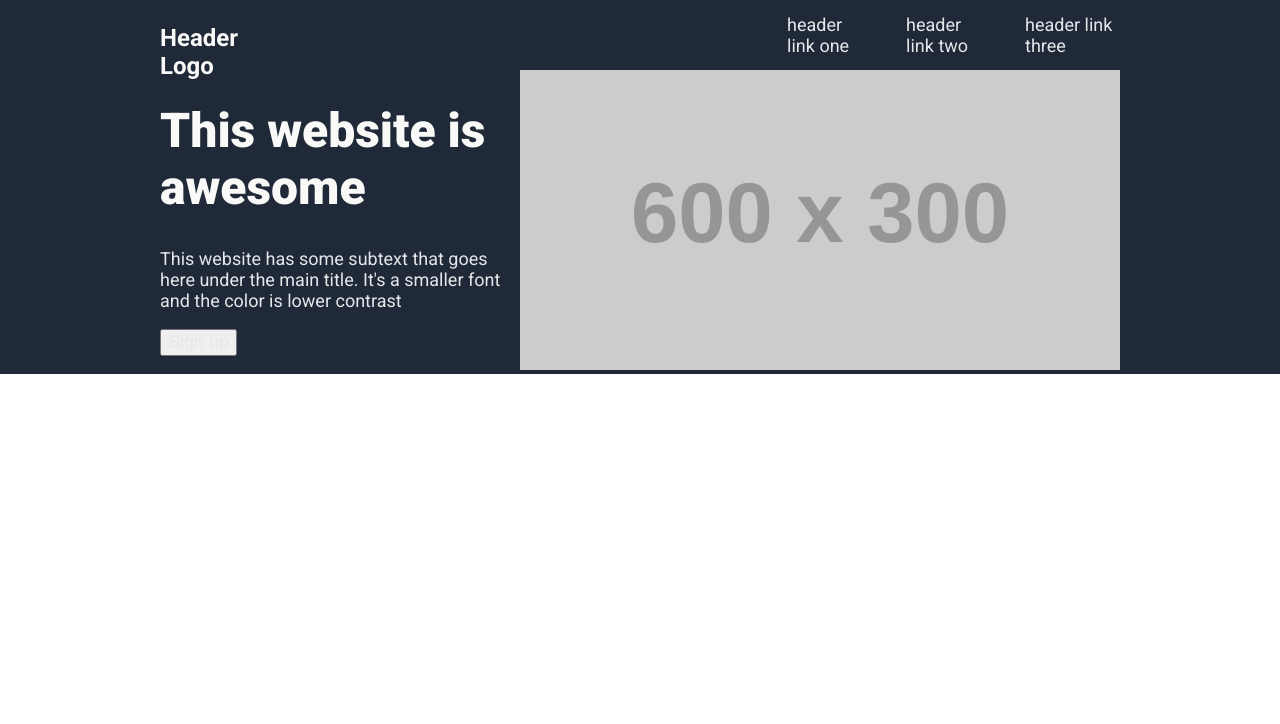
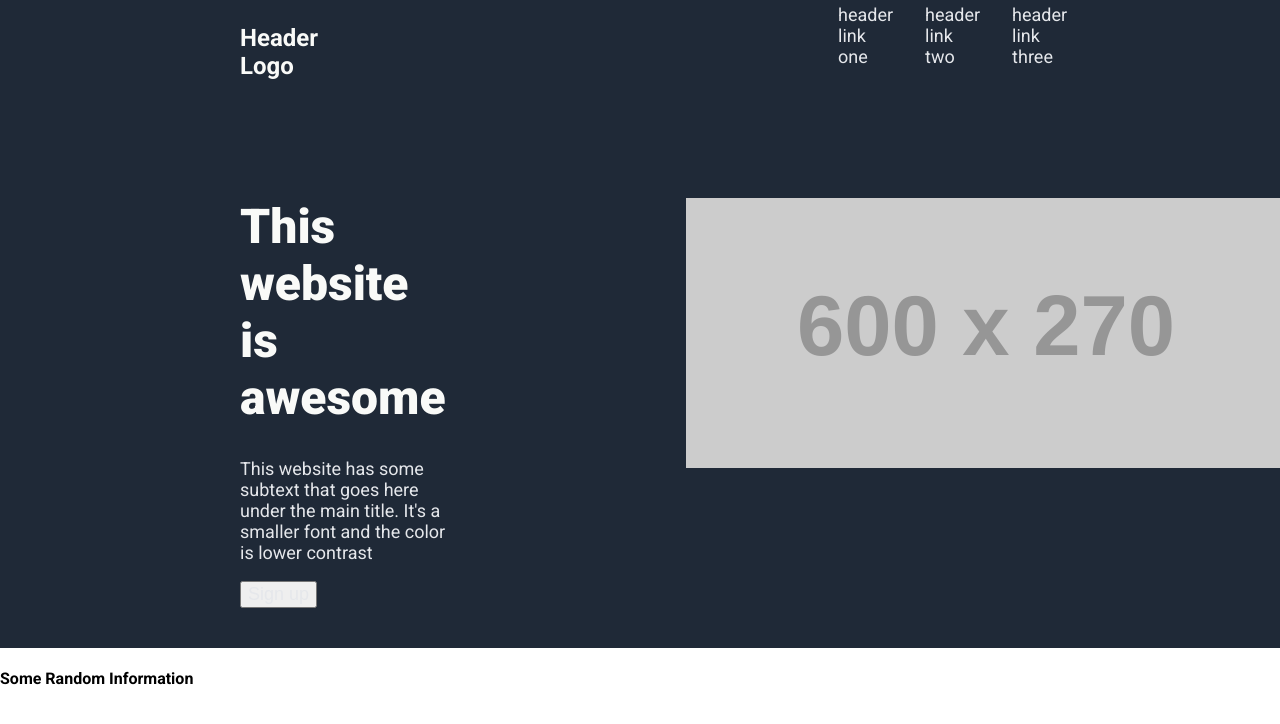
Before and after one commit to jmvillezdev/TOP-landing-page, a plain HTML site: page index.html in a window 1280 px wide. Drawn offline with Linux system fonts and the light colour scheme; placeholder pictures from the web are drawn by us.

Commit message:
finished header layout

```diff
--- a/index.html
+++ b/index.html
@@ -35,17 +35,19 @@
         <div class="hero-section">
             <div class="left-section">
                 <h1 class="hero-main-text">This website is awesome</h1>
-                <p class="hero-secondary-text">This website has some subtext that goes here under the main title. It's a smaller font and the color is lower contrast</p>
+                <p class="hero-secondary-text">This website has some subtext that goes here under the main title. It's a
+                    smaller font and the color is lower contrast</p>
                 <button><a href="#">Sign up</a></button>
             </div>
 
             <div class="right-section">
-                <img src="https://placehold.co/600x300" alt="">
+                <img src="https://placehold.co/600x270" alt="">
             </div>
-
         </div>
-
     </header>
+    <main>
+        <h4 class="main-heading">Some Random Information</h4>
+    </main>
 </body>
 
 </html>
--- a/style/style.css
+++ b/style/style.css
@@ -5,8 +5,8 @@ body {
 
 header {
     background-color: #1F2937;
-    padding-left: 10rem;
-    padding-right: 10rem;
+    padding-left: 15rem;
+    padding-right: 15rem;
 
 }
 
@@ -25,6 +25,7 @@ a,
 .hero-main-text {
     font-size: 48px;
     font-weight: 800;
+    margin-top: 0;
 }
 
 .header-logo-text {
@@ -46,6 +47,7 @@ a {
     gap: 30rem;
     justify-content: space-between;
     height: 70px;
+    margin-bottom: 8rem;
 }
 
 .logo-section nav {
@@ -56,3 +58,19 @@ a {
     list-style: none;
     gap: 2rem;
 }
+
+.hero-section {
+    gap: 15rem;
+    justify-content: space-between;
+    height: 450px;
+}
+
+/* .left-section,
+.right-section {
+    flex-grow: 1;
+} */
+
+.left-section {
+    flex-basis: 600px;
+    justify-content: flex-start
+}
```
